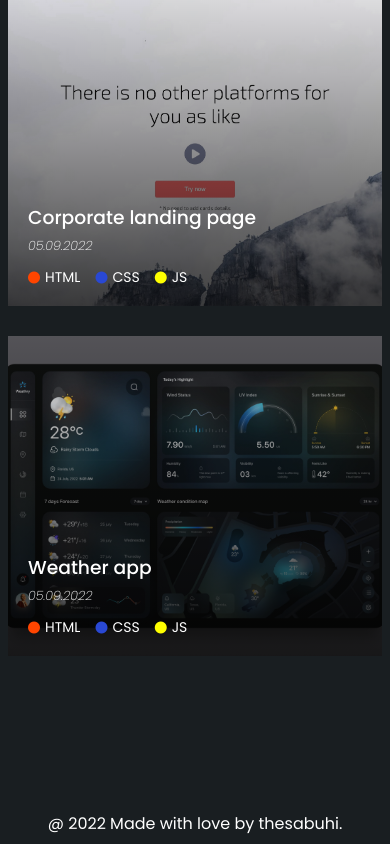
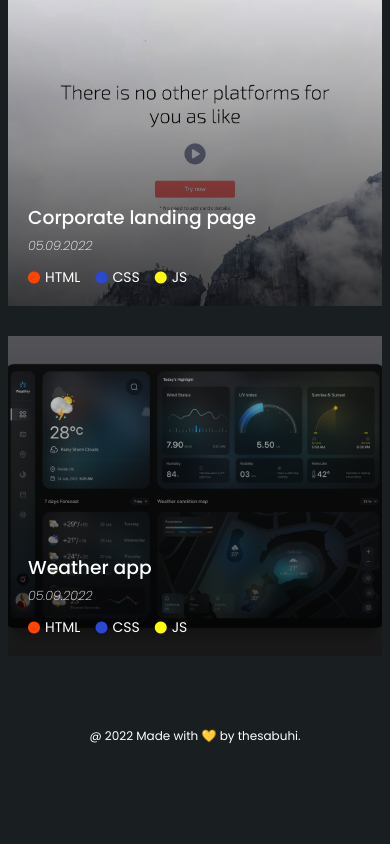
Before and after one commit to thesabuhi/thesabuhi.github.io, a plain HTML site: page index.html in a window 390 px wide. Shown: the part 322-1166 px from the top of the page. After the commit the page ends 1116 px from the top, so only its background shows below. Drawn offline with Linux system fonts and the light colour scheme.

Commit message:
fixed copyright

```diff
--- a/index.html
+++ b/index.html
@@ -51,10 +51,9 @@
     </section>
     <footer class="footer-section">
         <div class="copyright">
-            <p>@ <span id="currentYear"></span> Made with love by thesabuhi.</p>
+            <p>@ <span id="currentYear"></span> Made with 💛 by thesabuhi.</p>
         </div>
     </footer>
-
     <script src="./script.js"></script>
 </body>
 </html>
--- a/style.css
+++ b/style.css
@@ -154,7 +154,8 @@ body {
 }
 
 .copyright {
-    color: white;
+    color: rgb(255, 255, 255)!important;
+    font-size: 12px;
 }
 
 @media only screen and (max-width: 768px) {
@@ -176,4 +177,9 @@ body {
     .portfolio-image-overlay {
         background: linear-gradient(180deg, rgba(0, 0, 0, 0.1), rgba(0, 0, 0, 0.75) );
     }
+
+    .footer-section {
+        justify-content: center;
+        height: 100px;
+    }
 }
```
